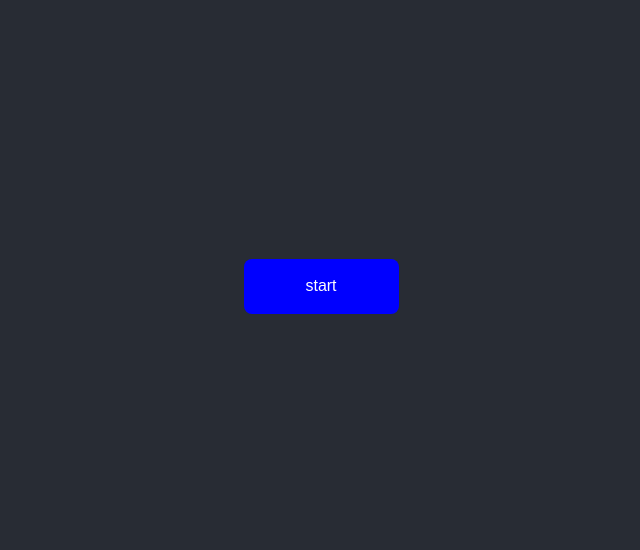
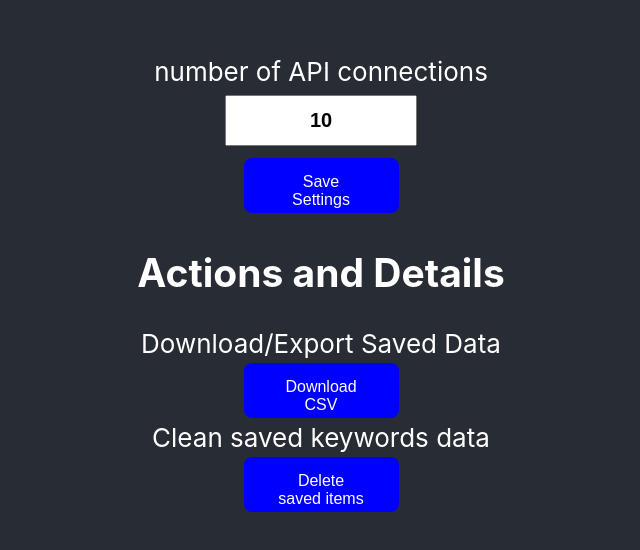
Before and after one commit to umangshrestha/google-api-extention, a React (Create React App) app: page / in a window 1280 px wide. Shown: the part 114-664 px from the top of the page, without its empty margins (319-959 px from the left). Built offline with nearby package versions, Linux system fonts and the light colour scheme.

Commit message:
add:label

```diff
--- a/src/App.css
+++ b/src/App.css
@@ -11,6 +11,15 @@
   .App-logo {
     animation: App-logo-spin infinite 20s linear;
   }
+}
+
+input[type=text] {
+  width: 40%;
+  padding: 12px 20px;
+  margin: 8px 0;
+  box-sizing: border-box;
+  font-size:14px;
+  font-weight: 100;
 }
 
 .App-header {
--- a/src/App.js
+++ b/src/App.js
@@ -1,11 +1,22 @@
+import { useEffect } from 'react';
 import './App.css';
 import Button from './components/button';
 
 function App() {
+  useEffect(()=> {
+    document.title ="Google Console Extention"
+  })
   return (
     <div className="App">
       <header className="App-header">
-       <Button name="start" />
+        <label htmlFor="num"> number of API connections </label>
+        <input type="text" id="num" name="name" required minLength={0} maxLength={4} size={10} defaultValue={10} />
+        <Button name="Save Settings" />
+
+        <h2>Actions and Details</h2>
+        <Button name="Download CSV" label="Download/Export Saved Data"/>
+        <Button name="Delete saved items" id="delete" label="Clean saved keywords data" />
+
       </header>
     </div>
   );
--- a/src/components/button.jsx
+++ b/src/components/button.jsx
@@ -1,5 +1,15 @@
 import './button.css'
+import './label.css'
 
-const Button = (props) => <button onClick={props.onClick}> {props.name}</button>
 
-export default Button;
+const Button = (props) => {
+    let label;
+    if (props.label !== undefined)
+        label = <label htmlFor={props.name}> {props.label} </label>
+
+    return (<>
+        {label}
+        <button onClick={props.onClick}> {props.name}</button>
+    </>)
+}
+export default Button ;
--- /dev/null
+++ b/src/components/label.css
@@ -0,0 +1,9 @@
+input[type=text] {
+    width: 15%;
+    padding: 12px 20px;
+    margin: 8px 0;
+    box-sizing: border-box;
+    font-size:20px;
+    font-weight: bold;
+    text-align: center;
+}
```
